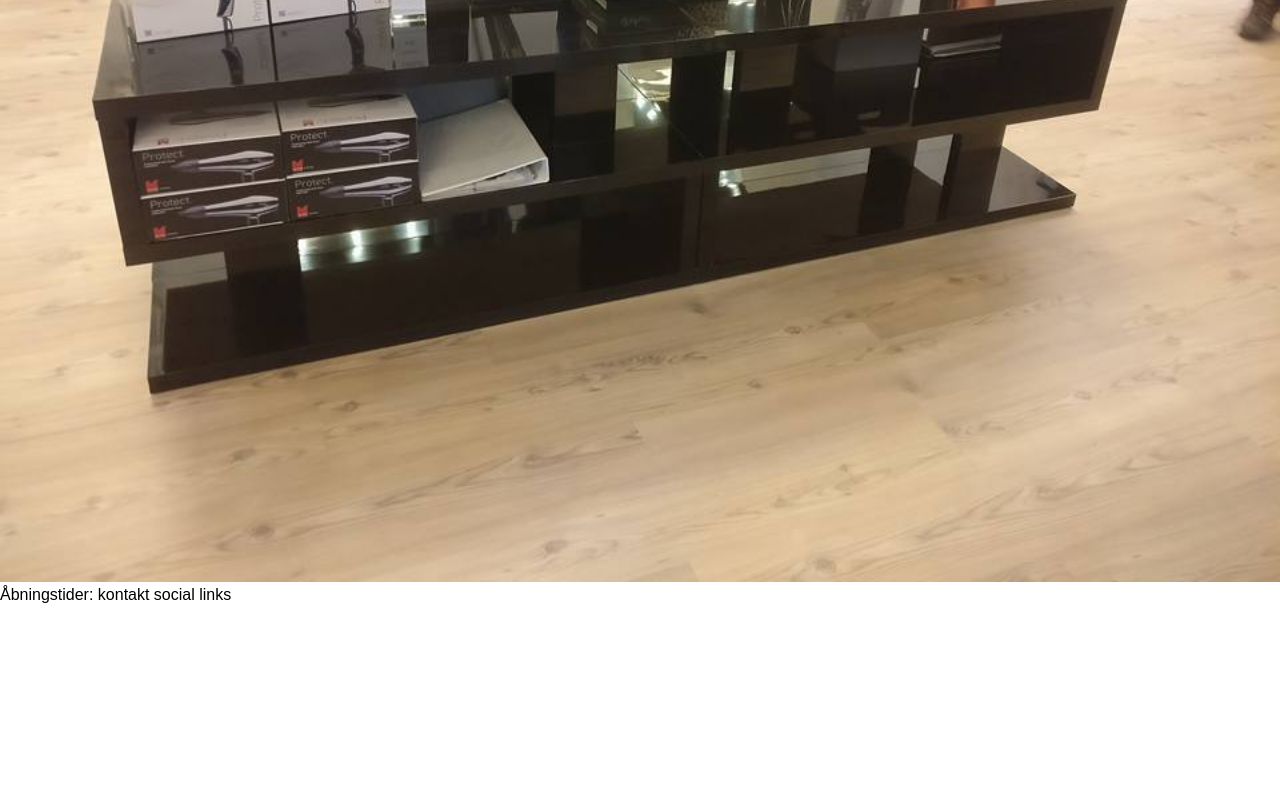
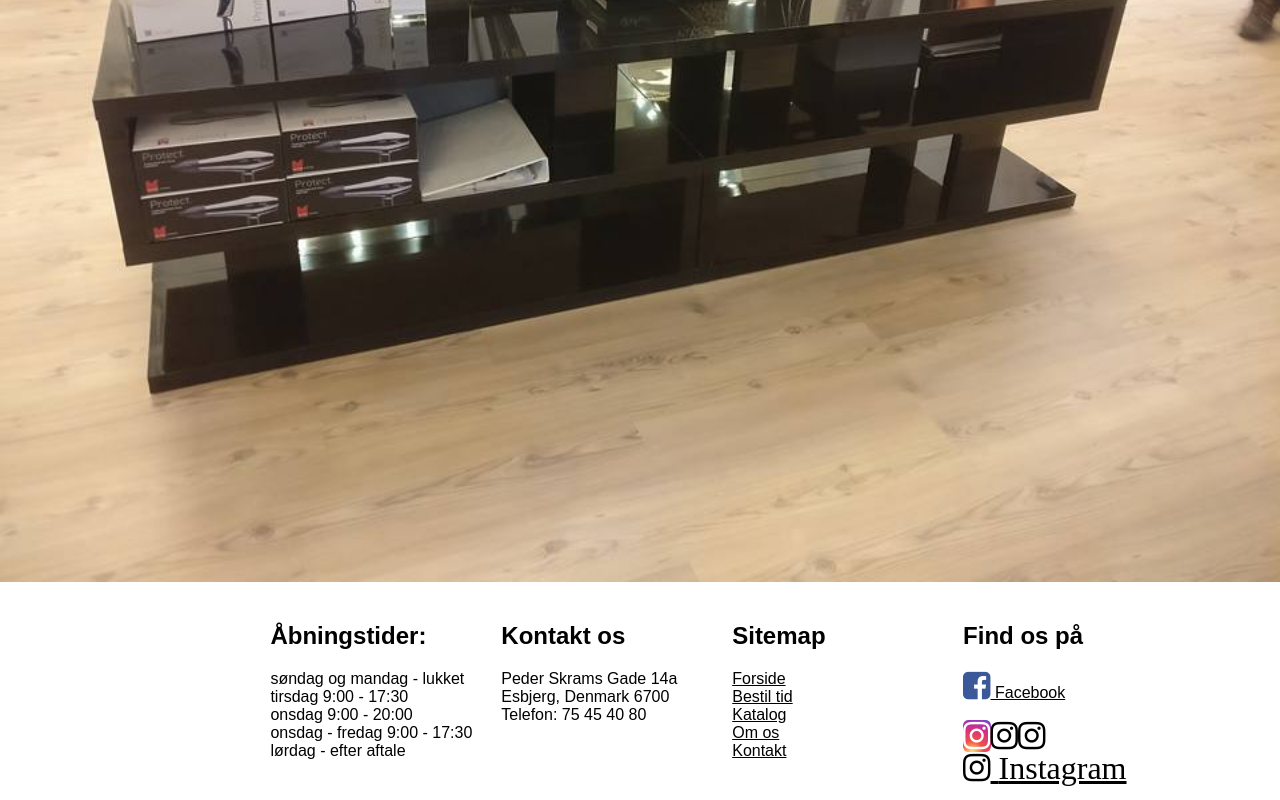
Before and after one commit to Crisiluluman/Avantgarde-Hjemmside, a plain HTML site: page index.html in a window 1280 px wide. Shown: the part 378-1178 px from the top of the page. Before the commit the page ends 982 px from the top, so only its background shows below. Drawn offline with Linux system fonts and the light colour scheme.

Commit message:
footer and buggy instagram

```diff
--- a/index.html
+++ b/index.html
@@ -7,6 +7,7 @@
   <title>Avantgarde</title>
   <link rel="stylesheet" href="style/style.css">
   <script src="js/main.js" charset="utf-8"></script>
+    <link rel="stylesheet" href="https://cdnjs.cloudflare.com/ajax/libs/font-awesome/4.7.0/css/font-awesome.min.css">
 </head>
 <body>
   <nav class="navBar">
@@ -18,6 +19,7 @@
 
   <div class="menu">
     <ul class="menuList">
+    <li> <a href="index.html"> Forside</a></li>
     <li> <a href="http://www.jegvilbestilletid.dk/avantgarde.hairstudio"> Bestil tid</a></li>
     <li> <a href="katalog.html"> Katalog</a></li>
     <li> <a href="om.html"> Om os</a></li>
@@ -31,6 +33,72 @@
     <img src="img/slide1.jpg" alt="">
   </div>
   </section>
-  <footer> Åbningstider: kontakt social links </footer>
+  <footer>
+  <section class="footerSection">
+    <div class="aabningstider">
+    <ul>
+
+    <li><h2>Åbningstider:</h2></li>
+    <li>søndag og mandag - lukket</li>
+    <li>tirsdag 9:00 - 17:30 </li>
+    <li>onsdag 9:00 - 20:00 </li>
+
+    <li>onsdag - fredag 9:00 - 17:30</li>
+    <li>lørdag - efter aftale</li>
+
+  </ul>
+    </div>
+
+    <div class="kontakt">
+      <ul>
+      <li><h2>Kontakt os</h2></li>
+      <li>Peder Skrams Gade 14a </li>
+      <li>Esbjerg, Denmark 6700</li>
+      <li>Telefon: 75 45 40 80</li>
+
+    </ul>
+    </div>
+
+    <div class="sitemap">
+      <ul class="sitemapList">
+      <li> <h2>Sitemap</h2></li>
+      <li> <a href="index.html"> Forside</a></li>
+      <li> <a href="http://www.jegvilbestilletid.dk/avantgarde.hairstudio"> Bestil tid</a></li>
+      <li> <a href="katalog.html"> Katalog</a></li>
+      <li> <a href="om.html"> Om os</a></li>
+      <li> <a href="kontakt.html"> Kontakt</a></li>
+       </ul>
+    </div>
+
+    <div class="socialLinks">
+      <ul>
+        <li> <h2> Find os på</h2></li>
+      <li> <a href="https://www.facebook.com/AVANTGARDE-272260116152667/" target="_blank">
+          <div id="facebook">
+              <i class="fa fa-facebook-square fa-2x" aria-hidden="true"></i>
+                 <a href="https://www.facebook.com/AVANTGARDE-272260116152667/" target="_blank">Facebook </a>
+          </div>
+      </a>
+    </li>
+    <br>
+
+    <li> <a href="https://www.instagram.com/avantgardehairstudio/" target="_blank">
+        <div id="instagram">
+            <i class="fa fa-instagram fa-2x" aria-hidden="true">
+        </div>
+        <div class="instagramLink">
+         <a href="https://www.instagram.com/avantgardehairstudio/" target="_blank">Instagram </a>
+    </i>
+    </div>
+
+    </a>
+  </li>
+
+      </li>
+    </ul>
+    </div>
+    </section>
+  </footer>
+
 </body>
 </html>
--- a/style/style.css
+++ b/style/style.css
@@ -24,7 +24,6 @@ ul {
   position: fixed;
   width: 100%;
   background-color: #fff;
-
 }
 
 .menu{
@@ -39,7 +38,6 @@ ul {
   margin: 10px;
   display: inline;
   width: 100%;
-
 }
 
 .menuList li a{
@@ -57,6 +55,57 @@ a{
 a:hover, a:visited, a:active{
   font-weight: bold;
 }
+.sitemapList{
+  margin-left: 0;
+}
+.aabningstider{
+  float: left;
+  /*padding: 0px 10% 0px 0%; */
+  width: 22%;
+}
+.kontakt {
+  float:left;
+/*  padding: 0px 10% 0px 10%; */
+  width: 22%;
+}
+.sitemap {
+  float: left;
+  /* padding: 0px 5% 0px 10%; */
+  width: 22%;
+}
+.socialLinks {
+  float:left;
+/*  padding: 0px 0% 0px 15%; */
+  width: 22%;
+}
+
+.footerSection{
+  padding-left: 18%;
+}
+
+#facebook i {
+  color: #3B5998;
+  vertical-align: bottom;
+}
+
+#instagram {
+  background: radial-gradient(circle at 33% 100%, #FED373 4%, #F15245 30%, #D92E7F 62%, #9B36B7 85%, #515ECF);
+  border-radius: 18%;
+  float: left;
+  vertical-align: bottom;
+
+/*
+  height: 10%;
+  */
+}
+
+#instagram i{
+  color: #fff;
+  /*border-radius: 18%;
+display: inline-block;
+  */
+
+}
 
 @media screen and (max-device-width: 480px) and (orientation: portrait),
        screen and (max-device-width: 740px) and (orientation: landscape),
```
